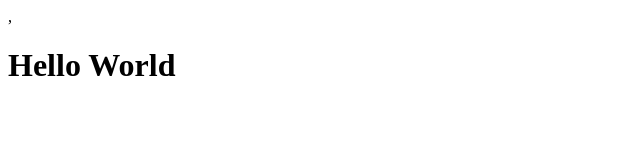
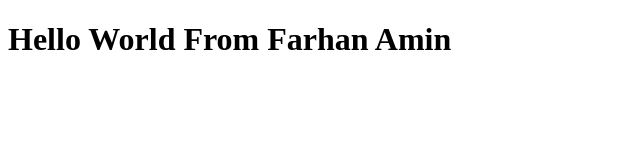
Before and after one commit to farhan-amin/BootcampClass1, a plain HTML site: page index.html in a window 1280 px wide. Shown: the whole page, without its empty margins (0-640 px from the left). Drawn offline with Linux system fonts and the light colour scheme.

Commit message:
update index.html

```diff
--- a/index.html
+++ b/index.html
@@ -6,6 +6,6 @@
     <title>BootcampClass1</title>
 </head>
 <body>
-    ,<h1>Hello World</h1>
+    <h1>Hello World From Farhan Amin </h1>
 </body>
 </html>
```
